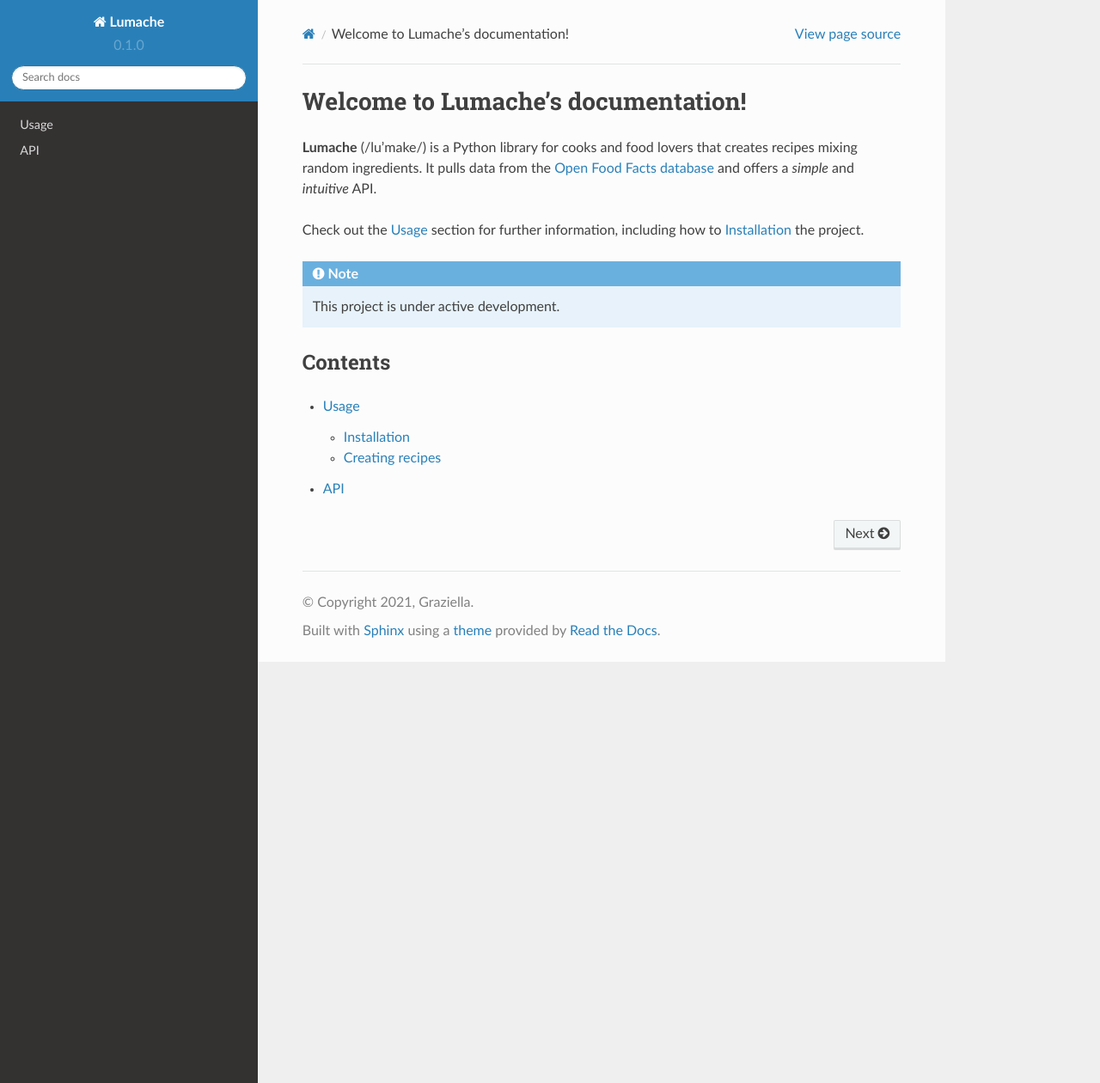
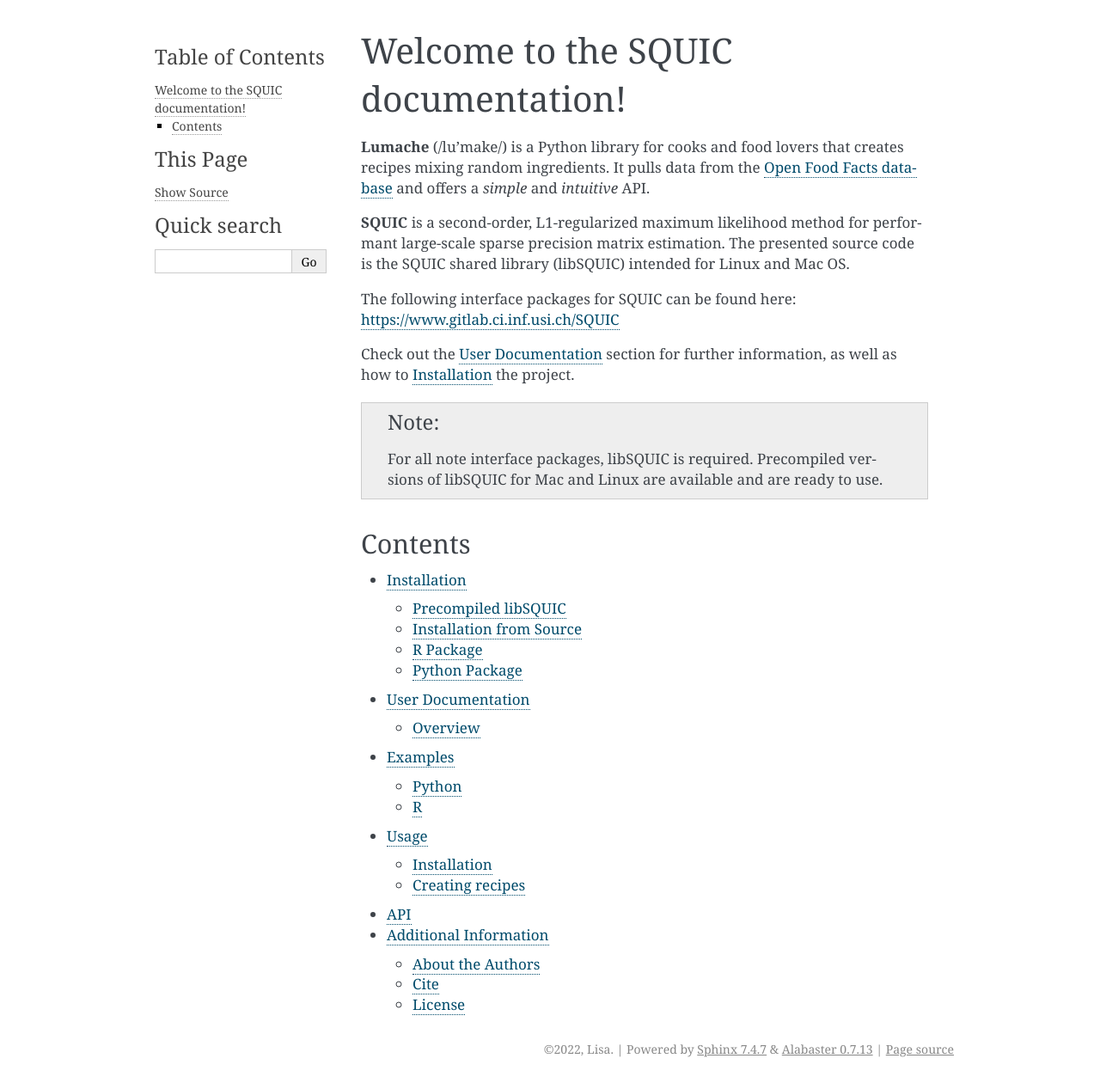
Before and after one commit to lisa-gm/test, a Sphinx documentation site: the page built from docs/source/index.rst, in a window 1280 px wide and 1260 px high. Shown: the whole window at 86% size. Built offline with Sphinx 7.4.7, drawn with Linux system fonts in a browser that asks for light colours.

Commit message:
added some SQUIC docs

````diff
--- /dev/null
+++ b/docs/source/additional_information.rst
@@ -0,0 +1,24 @@
+Additional Information
+======================
+
+.. _about the authors:
+
+About the Authors
+-----------------
+
+
+
+
+.. _citations:
+
+Cite
+----
+
+
+
+
+
+.. _license:
+
+License
+-------
--- a/docs/source/api.rst
+++ b/docs/source/api.rst
@@ -1,7 +1,2 @@
 API
 ===
-
-.. autosummary::
-   :toctree: generated
-
-   lumache
--- a/docs/source/conf.py
+++ b/docs/source/conf.py
@@ -1,16 +1,35 @@
 # Configuration file for the Sphinx documentation builder.
+#
+# This file only contains a selection of the most common options. For a full
+# list see the documentation:
+# https://www.sphinx-doc.org/en/master/usage/configuration.html
 
-# -- Project information
+# -- Path setup --------------------------------------------------------------
 
-project = 'Lumache'
-copyright = '2021, Graziella'
-author = 'Graziella'
+# If extensions (or modules to document with autodoc) are in another directory,
+# add these directories to sys.path here. If the directory is relative to the
+# documentation root, use os.path.abspath to make it absolute, like shown here.
+#
+# import os
+# import sys
+# sys.path.insert(0, os.path.abspath('.'))
 
-release = '0.1'
-version = '0.1.0'
 
-# -- General configuration
+# -- Project information -----------------------------------------------------
 
+project = 'SQUIC_Doc'
+copyright = '2022, Lisa'
+author = 'Lisa'
+
+# The full version, including alpha/beta/rc tags
+release = '0.0.1'
+
+
+# -- General configuration ---------------------------------------------------
+
+# Add any Sphinx extension module names here, as strings. They can be
+# extensions coming with Sphinx (named 'sphinx.ext.*') or your custom
+# ones.
 extensions = [
     'sphinx.ext.duration',
     'sphinx.ext.doctest',
@@ -19,17 +38,23 @@ extensions = [
     'sphinx.ext.intersphinx',
 ]
 
-intersphinx_mapping = {
-    'python': ('https://docs.python.org/3/', None),
-    'sphinx': ('https://www.sphinx-doc.org/en/master/', None),
-}
-intersphinx_disabled_domains = ['std']
-
+# Add any paths that contain templates here, relative to this directory.
 templates_path = ['_templates']
 
-# -- Options for HTML output
+# List of patterns, relative to source directory, that match files and
+# directories to ignore when looking for source files.
+# This pattern also affects html_static_path and html_extra_path.
+exclude_patterns = []
 
-html_theme = 'sphinx_rtd_theme'
 
-# -- Options for EPUB output
-epub_show_urls = 'footnote'
+# -- Options for HTML output -------------------------------------------------
+
+# The theme to use for HTML and HTML Help pages.  See the documentation for
+# a list of builtin themes.
+#
+html_theme = 'alabaster'
+
+# Add any paths that contain custom static files (such as style sheets) here,
+# relative to this directory. They are copied after the builtin static files,
+# so a file named "default.css" will overwrite the builtin "default.css".
+html_static_path = ['_static']
--- /dev/null
+++ b/docs/source/documentation.rst
@@ -0,0 +1,9 @@
+User Documentation
+==================
+
+
+
+.. _overview:
+
+Overview
+--------
--- a/docs/source/index.rst
+++ b/docs/source/index.rst
@@ -1,4 +1,9 @@
-Welcome to Lumache's documentation!
+.. SQUIC_Doc documentation master file, created by
+   sphinx-quickstart on Tue Apr  5 11:00:46 2022.
+   You can adapt this file completely to your liking, but it should at least
+   contain the root `toctree` directive.
+
+Welcome to the SQUIC documentation!
 ===================================
 
 **Lumache** (/lu'make/) is a Python library for cooks and food lovers
@@ -6,17 +11,27 @@ that creates recipes mixing random ingredients.
 It pulls data from the `Open Food Facts database <https://world.openfoodfacts.org/>`_
 and offers a *simple* and *intuitive* API.
 
-Check out the :doc:`usage` section for further information, including
+
+**SQUIC** is a second-order, L1-regularized maximum likelihood method for performant large-scale sparse precision matrix estimation. The presented source code is the SQUIC shared library (libSQUIC) intended for Linux and Mac OS.
+
+The following interface packages for SQUIC can be found here: `https://www.gitlab.ci.inf.usi.ch/SQUIC <https://www.gitlab.ci.inf.usi.ch/SQUIC>`_
+
+Check out the :doc:`documentation` section for further information, as well as
 how to :ref:`installation` the project.
 
 .. note::
 
-   This project is under active development.
+   For all note interface packages, libSQUIC is required. Precompiled versions of libSQUIC for Mac and Linux are available and are ready to use.
+
 
 Contents
 --------
 
 .. toctree::
 
+   installation
+   documentation
+   examples
    usage
    api
+   additional_information
--- /dev/null
+++ b/docs/source/installation.rst
@@ -0,0 +1,153 @@
+Installation
+============
+
+.. _precompiled libSQUIC:
+
+Precompiled libSQUIC
+--------------------
+
+The precompiled libSQUIC distributions are listed in the folder ``/precompiled/``. All distributions require OpenMP to be installed, which can be done via a standard package manager; e.g., for Ubuntu: ``sudo apt-get install libomp-dev``, or  Mac: ``brew install libomp``.
+
+.. note::
+
+	The default location of libSQUIC for the different interface packages is the home directory; i.e., ``~/``. For further details, refer to the respective interface package.
+
+
+
+.. _installation from source:
+
+Installation from Source
+------------------------
+
+**Requirements**
+
+For Mac:
+
+- CMake (>3.9): For example using homebrew ``brew install cmake``
+
+- :download:`Intel MKL libraries <https://software.intel.com/content/www/us/en/develop/tools/oneapi/base-toolkit/download.html?operatingsystem=mac&distributions=webdownload&options=online>`
+
+- OpenMP: For example using homebrew ``brew install libomp``
+
+- C++/C Compilers (Clang): This is the default; nothing is required.
+
+- Fortran Compiler (GNU): For example, using homebrew ``brew install gcc``
+
+For Linux:
+
+- CMake (>3.9)
+
+- :download:`Intel MKL libraries: <https://software.intel.com/content/www/us/en/develop/tools/oneapi/base-toolkit/download.html?operatingsystem=linux&distributions=webdownload&options=online>`
+
+- OpenMP
+
+- C++/C/Fortran Compilers (GNU)
+
+
+**Compile & Install**
+
+Step 0: Git clone the repository.
+
+Step 1: After installing Intel MKL, the evironment variable MKLROOT must be set via the command:
+
+.. code-block:: console
+
+	source /opt/intel/mkl/bin/mklvars.sh intel64  # or
+	source /opt/intel/oneapi/mkl/latest/env/vars.sh  intel64
+
+
+Step 2: Compile CHOLMOD and related libraries from SuiteSparse (version 4.5.4 is provided) by the script:
+
+.. code-block:: console
+
+	sh make_cholmod.sh
+
+
+.. note::
+
+	This script will copy the relevant files in the ``/extern/`` folder.
+
+Step 3: Create the build directory and compile the project using cmake with the following commands:
+
+.. code-block:: console
+
+	mkdir build
+	cd build
+	cmake ..
+	make -j12
+
+Step 4: Install the libSQUIC library in the default location (i.e., ``~/``) using the command:
+
+
+.. code-block:: console
+
+	make install
+
+
+.. _r package:
+
+
+R Package
+---------
+
+
+
+.. _python package:
+
+
+Python Package
+--------------
+
+# SQUIC Python3 Interface Package
+
+SQUIC is a second-order, L1-regularized maximum likelihood method for performant large-scale sparse precision matrix estimation. This repository contains the source code for the Python(v3) interface of SQUIC.
+
+## Installation
+
+#### Step 1:
+Download the shared library libSQUIC from www.gitlab.ci.inf.usi.ch/SQUIC/libSQUIC, and follow its README instructions. The default and recommended location for libSQUIC is the home directory, i.e., ``~/``.
+
+#### Step 2:
+Run the following command to install the library:
+
+.. code-block:: console
+
+	pip install SQUIC
+
+#### Step 3:
+
+Load the SQUIC package:
+
+>>> import SQUIC
+
+For further details type ``help(SQUIC)`` in the Python command line.
+
+_Note: The number of threads used by SQUIC can be defined by setting the enviroment variable OMP_NUM_THREADS (e.g., ``base> export OMP_NUM_THREADS=12``). This may require a restart of the session)._
+
+## Example
+
+To run a simple example :
+
+```angular2
+import SQUIC
+import numpy as np
+
+# set location of libSQUIC (set after importing package)
+SQUIC.PATH_TO_libSQUIC('/path/to/squic')
+
+# generate sample from tridiagonal precision matrix
+p = 1024
+n = 100
+l = .4
+
+# generate a tridiagonal matrix
+a = -0.5 * np.ones(p-1)
+b = 1.25 * np.ones(p)
+iC_star = np.diag(a,-1) + np.diag(b,0) + np.diag(a,1)
+
+# generate the data
+L = np.linalg.cholesky(iC_star)
+Y = np.linalg.solve(L.T,np.random.randn(p,n))
+
+[X,W,info_times,info_objective,info_logdetX,info_trSX] = SQUIC.run(Y,l)
+```
--- a/docs/source/usage.rst
+++ b/docs/source/usage.rst
@@ -18,13 +18,11 @@ Creating recipes
 To retrieve a list of random ingredients,
 you can use the ``lumache.get_random_ingredients()`` function:
 
-.. autofunction:: lumache.get_random_ingredients
 
 The ``kind`` parameter should be either ``"meat"``, ``"fish"``,
 or ``"veggies"``. Otherwise, :py:func:`lumache.get_random_ingredients`
 will raise an exception.
 
-.. autoexception:: lumache.InvalidKindError
 
 For example:
 
````
Also changed, not shown: docs/source/examples.rst (added, +15 -0 lines).
